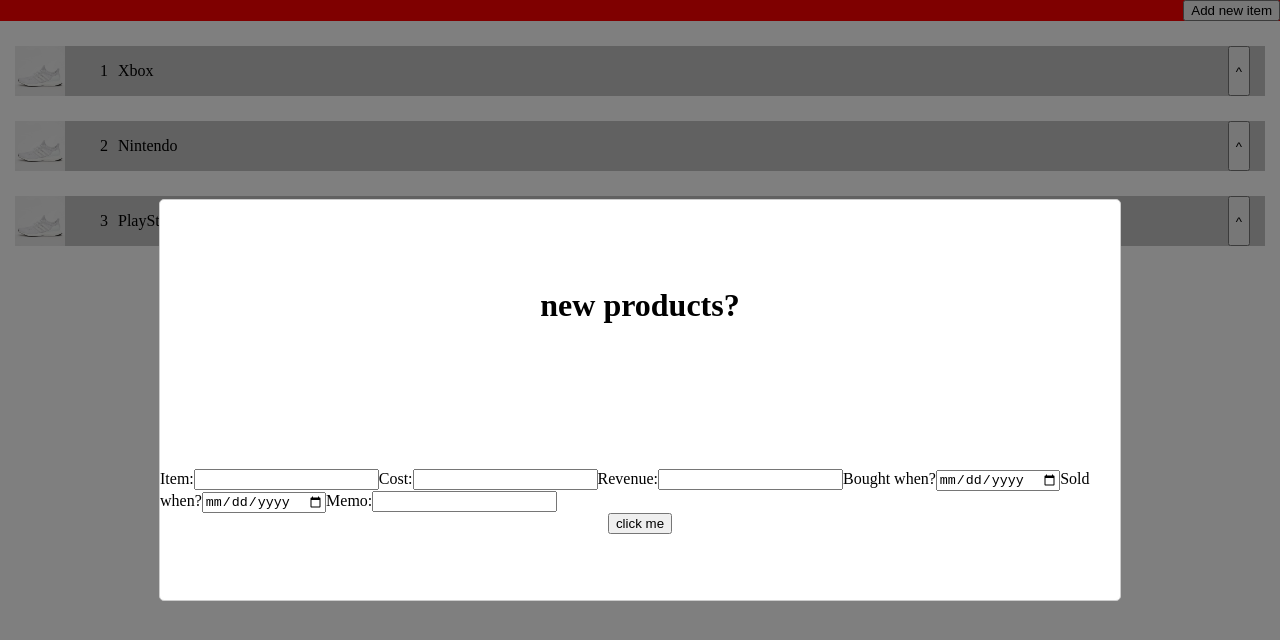
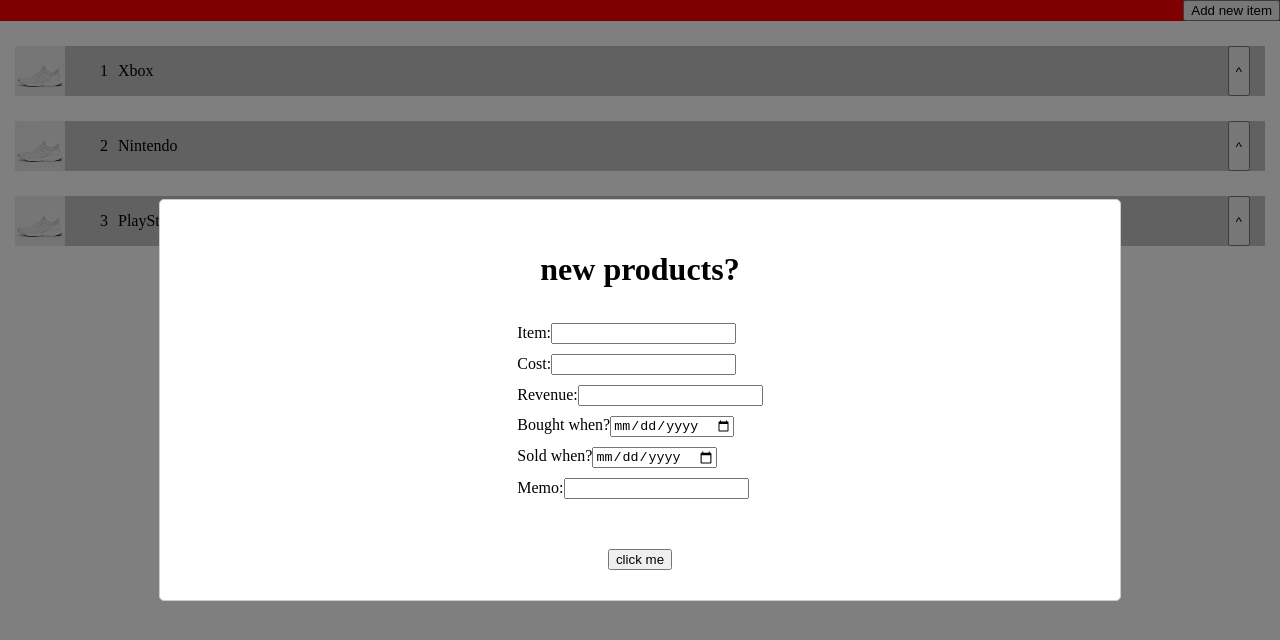
Before and after one commit to yorck25/inventory-frontend, a React (Create React App) app: page /inventory in a window 1280 px wide. Both pictures are taken after a click on the button "Add new item". Shown: the top 640 px of the page. Built offline with nearby package versions, Linux system fonts and the light colour scheme.

Commit message:
add item design

```diff
--- a/src/components/inventory/inventoryCreateItemModal/index.tsx
+++ b/src/components/inventory/inventoryCreateItemModal/index.tsx
@@ -17,8 +17,8 @@ export const InventoryCreateItemModal = ({ toggle }: { toggle: () => void }) =>
             <div onClick={() => toggle()} className={style.modal_blocker} />
             <div className={style.content}>
                 <h1>new products?</h1>
-                <div>
-                    <label>
+                <div className={style.block}>
+                    <label className={style.label} >
                         Item:
                         <input
                             type = "text"
@@ -26,7 +26,7 @@ export const InventoryCreateItemModal = ({ toggle }: { toggle: () => void }) =>
                             onChange={(e) => setItemName(e.target.value)}
                             />
                     </label>
-                    <label>
+                    <label className={style.label}>
                         Cost:
                         <input
                             type ="Number"
@@ -34,7 +34,7 @@ export const InventoryCreateItemModal = ({ toggle }: { toggle: () => void }) =>
                             onChange={(e) => setCost(e.target.value)}
                             />
                     </label>
-                    <label>
+                    <label className={style.label}>
                         Revenue:
                         <input
                             type ="Number"
@@ -42,7 +42,7 @@ export const InventoryCreateItemModal = ({ toggle }: { toggle: () => void }) =>
                             onChange={(e) => setRevenue(e.target.value)}
                             />
                     </label>
-                    <label>
+                    <label className={style.label}>
                         Bought when?
                         <input
                             type ="Date"
@@ -50,7 +50,7 @@ export const InventoryCreateItemModal = ({ toggle }: { toggle: () => void }) =>
                             onChange={(e) => setDate_bought(e.target.value)}
                             />
                     </label>
-                    <label>
+                    <label className={style.label}>
                         Sold when?
                         <input
                             type ="Date"
@@ -58,7 +58,7 @@ export const InventoryCreateItemModal = ({ toggle }: { toggle: () => void }) =>
                             onChange={(e) => setDate_sold(e.target.value)}
                             />
                     </label>
-                    <label>
+                    <label className={style.label}>
                         Memo:
                         <input
                             type ="text"
@@ -69,7 +69,7 @@ export const InventoryCreateItemModal = ({ toggle }: { toggle: () => void }) =>
 
                 </div>
 
-                <button onClick={() => toggle()}>click me</button>
+                <button onClick={() => toggle()} className={style.button}>click me</button>
             </div>
         </div>
     );
--- a/src/components/inventory/inventoryCreateItemModal/style.module.scss
+++ b/src/components/inventory/inventoryCreateItemModal/style.module.scss
@@ -23,7 +23,21 @@
     left: 50vw;
     transform: translate(-50%, -50%);
     h1 {
-        height: 40%;
+        height: 10%;
     }
 
+
 }
+
+.block{
+    display: flex;
+    flex-direction: column;
+}
+
+.label {
+    padding-top: 10px
+}
+
+.button {
+    margin-top: 50px;
+}
```
